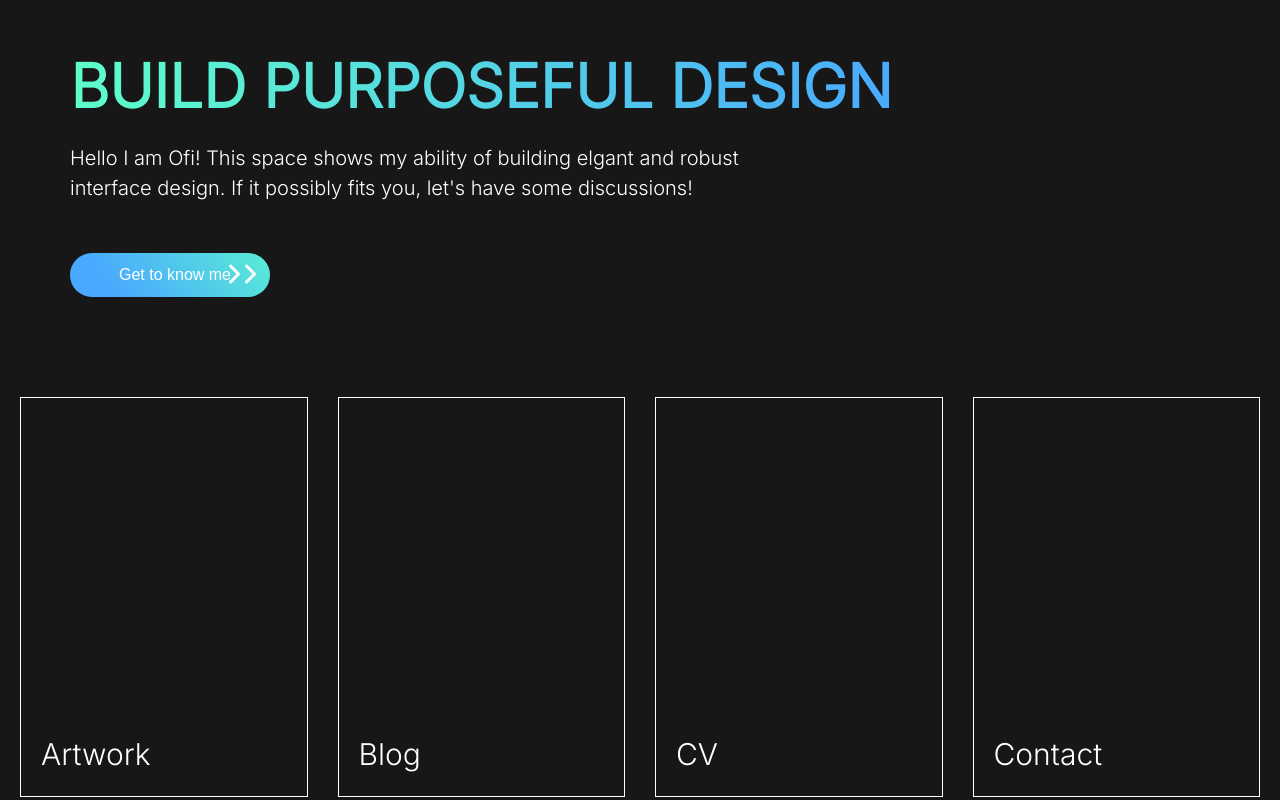
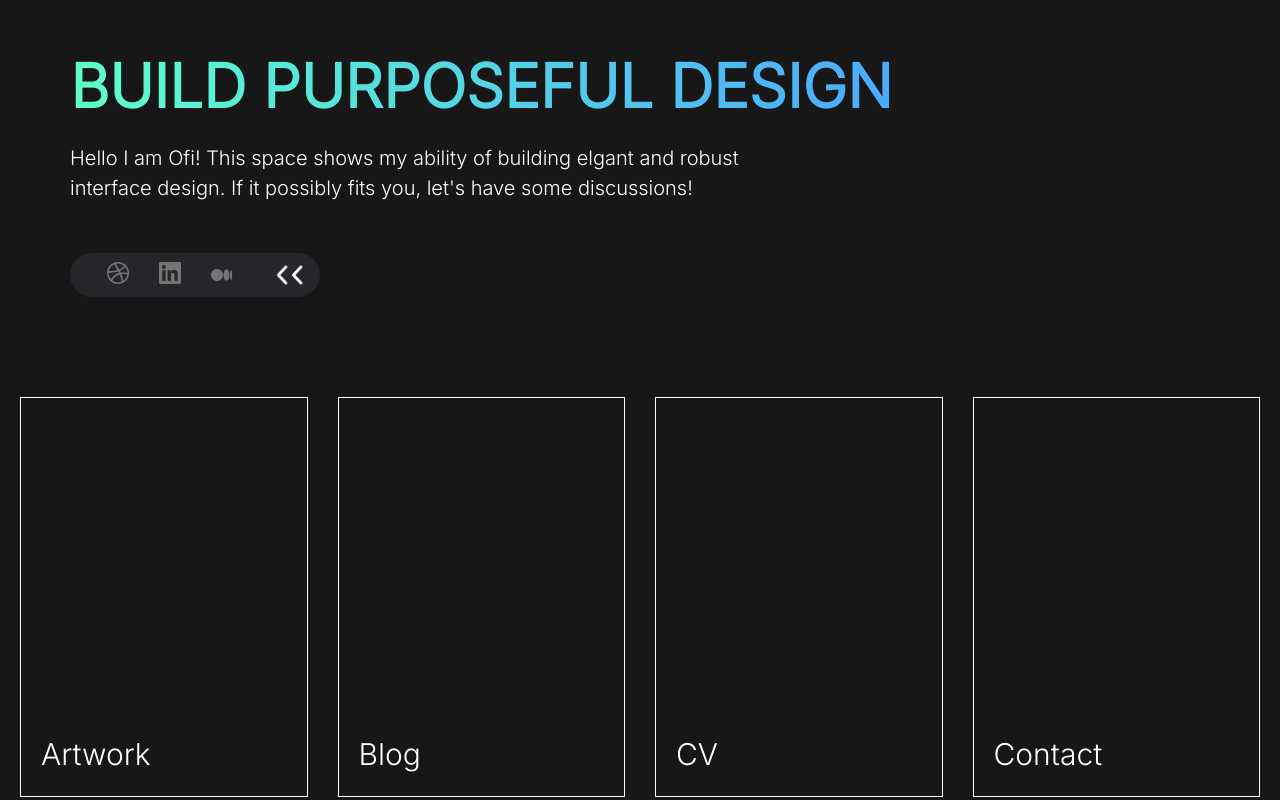
Before and after one commit to antdev1987/fiverrFigma, a website: page index.html in a window 1280 px wide. Both pictures are taken after a click on the button "Get to know me". Shown: the top 800 px of the page. Drawn offline with Linux system fonts and the light colour scheme.

Commit message:
script animation

```diff
--- a/index.html
+++ b/index.html
@@ -46,7 +46,7 @@
           discussions!
         </p>
        <div class="animation">
-          <input type="button" value="Get to know me"/>
+          <input type="button" id="btn" class="input" value="Get to know me"/>
           <div class="flex align-Center jf-around">
               <ul class="flex align-Center ">
                 <li>
@@ -65,7 +65,7 @@
                   </a>
                 </li>
               </ul>
-              <span>
+              <span class="arrows">
                 <img src="/images/Arrow.png" alt="">
                 <img src="/images/Arrow.png" alt="">
               </span>
@@ -343,5 +343,23 @@
       //////////////////
       //////////////////
     -->
+    <script>
+const btn = document.getElementById("btn")
+const animation = document.querySelector(".animation")
+const arrow = document.querySelector(".arrows")
+
+
+arrow.addEventListener(
+  "click", () => {
+    animation.classList.toggle("big")
+  }
+)
+
+btn.addEventListener(
+  "click", () => {
+    animation.classList.toggle("big")
+  }
+)
+    </script>
   </body>
 </html>
--- a/scss/_components.scss
+++ b/scss/_components.scss
@@ -11,7 +11,7 @@
     height: 100%;
     width: 100%;
     opacity: 0;
-    transition: opacity 1s ease-in-out;
+    transition: opacity 300ms ease-in-out;
     z-index: -1;
   }
 
@@ -31,6 +31,7 @@
   position: relative;
   width: 20rem;
   z-index: 10;
+  transition: all 300ms ease;
 
   @include for-size(1220px) {
     width: 25rem;
@@ -40,7 +41,7 @@
     padding: 0.85rem 0;
     height: 100%;
     width: 100%;
-    transition: all 1s ease;
+    transition: all 300ms ease;
     position: relative;
     background: rgba(37, 38, 41, 1);
     border-radius: 30rem;
@@ -51,14 +52,14 @@
 
       li {
         opacity: 0;
-        transition: all 1s;
+        transition: all 300ms;
       }
     }
     span {
       z-index: 10;
       padding-right: 1rem;
       padding-top: 0.25rem;
-      transition: transform 1s ease;
+      transition: transform 300ms ease;
       cursor: pointer;
     }
 
@@ -72,11 +73,11 @@
       height: 100%;
       border-radius: 30rem;
       opacity: 1;
-      transition: opacity 1s ease;
+      transition: opacity 300ms ease;
     }
   }
 
-  input {
+  .input {
     position: absolute;
     cursor: pointer;
     width: 100%;
@@ -84,36 +85,34 @@
     color: $color-white;
     border: none;
     font-size: 1.6rem;
-    transition: color, padding 1s ease;
+    transition: color, padding 300ms ease;
     background: transparent;
     z-index: 10;
     margin-left: -2rem;
-
-    &:focus {
-      width: 25rem;
-      background: transparent;
-      cursor: initial;
-    }
   }
 }
 
 .big {
-  width: 25rem;
-
-  @include for-size(1220px) {
-    width: 30rem;
-  }
+  width: 25rem !important;
+  transition: all 300ms ease;
 
   span {
     transform: rotateY(160deg);
   }
 
+
   li {
-    opacity: 1;
+    opacity: 1 !important;
     z-index: 10;
   }
 
-  &::after {
-    opacity: 0;
+  div {
+    &::after {
+      opacity: 0 !important;
+    }
+  }
+
+  .input {
+    z-index: -1;
   }
 }
```
Also changed, not shown: css/style.css.
